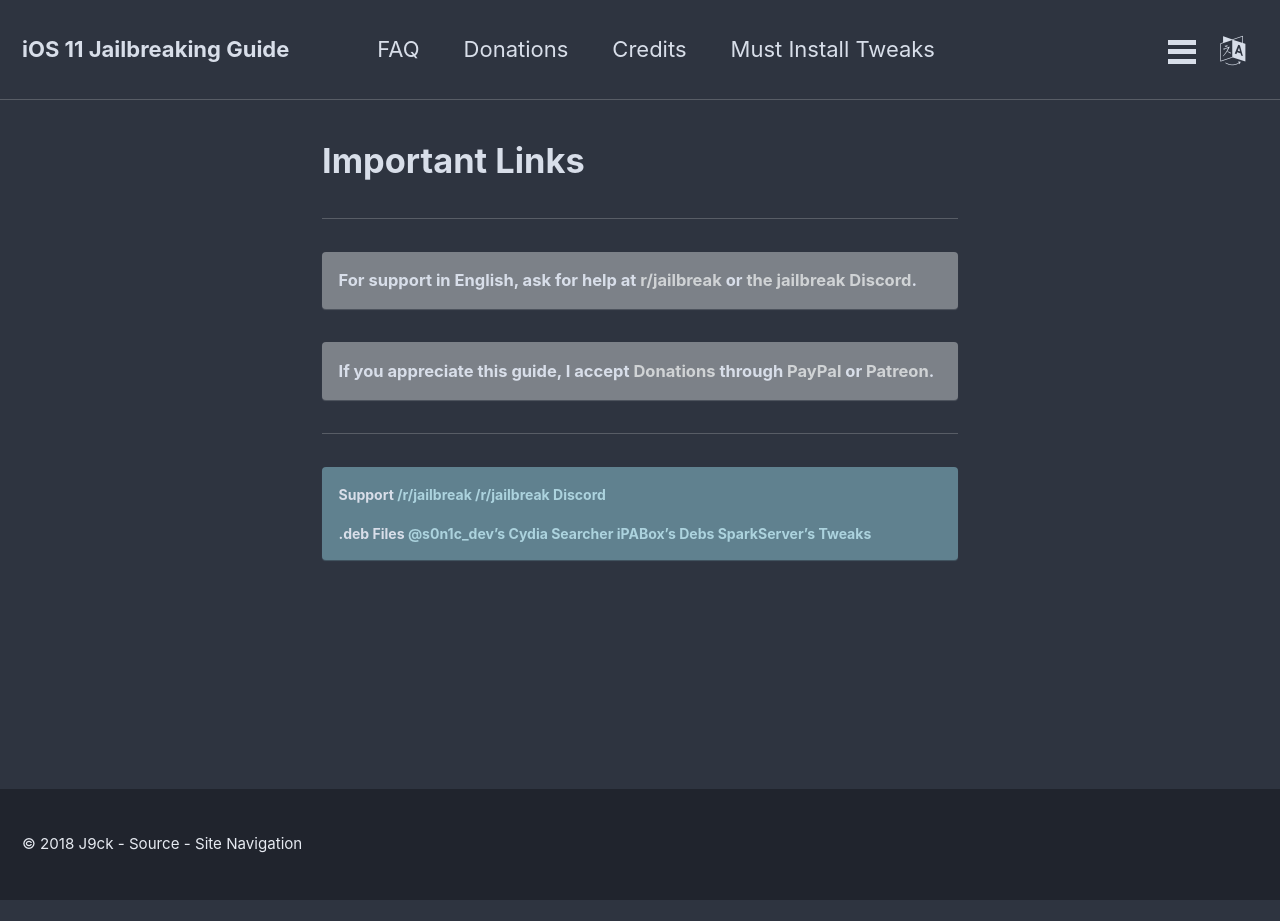
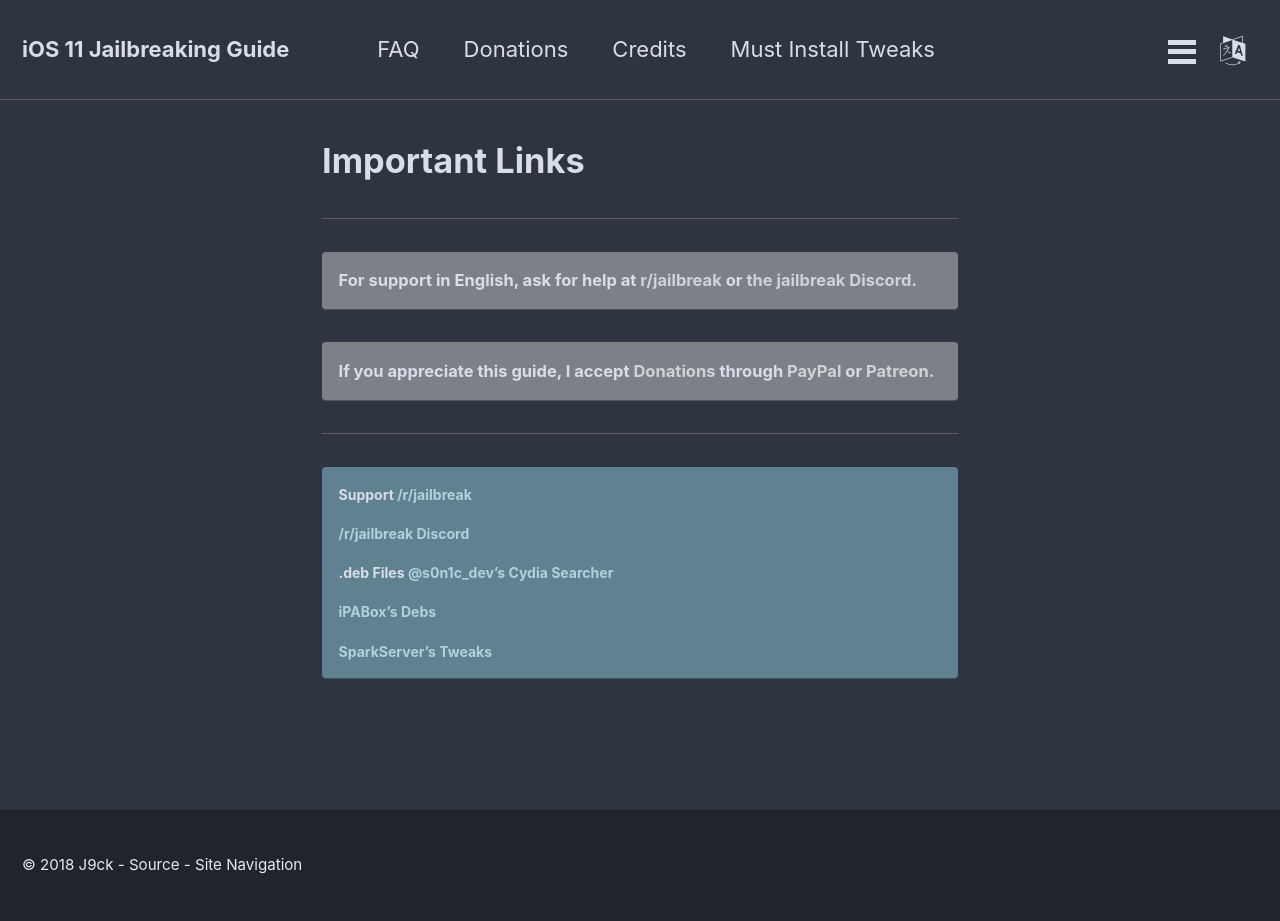
Before and after one commit to jacc/JBGuide, a Jekyll site: the page built from _pages/en_US/important-links.txt, in a window 1280 px wide. Built offline with Jekyll 4.4.1, drawn with Linux system fonts in a browser that asks for light colours; before the commit the page ends 900 px from its top, so only the background shows below that.

Commit message:
formatting

```diff
--- a/_config.yml
+++ b/_config.yml
@@ -105,7 +105,7 @@ author:
   stackoverflow    : # "123456/username" (the last part of your profile url, e.g. http://stackoverflow.com/users/123456/username)
   steam            :
   tumblr           :
-  twitter          : "_j9ck"
+  twitter          : "j9ckk"
   vine             :
   weibo            :
   xing             :
@@ -151,13 +151,13 @@ exclude: [
   _pages/en_PT,
   # _pages/en_US,
   _pages/es_EM,
-  # _pages/es_ES,
+  _pages/es_ES,
   _pages/fi_FI,
   _pages/fr_FR,
-  # _pages/he_IL,
+  _pages/he_IL,
   _pages/hu_HU,
   _pages/id_ID,
-  # _pages/it_IT,
+  _pages/it_IT,
   _pages/ja_JP,
   _pages/ko_KR,
   _pages/ms_MY,
--- a/_pages/en_US/important-links.txt
+++ b/_pages/en_US/important-links.txt
@@ -7,11 +7,15 @@ sitemap: false
 {% capture notice-2 %}
 **Support**
 [/r/jailbreak](https://reddit.com/r/jailbreak)
+
 [/r/jailbreak Discord](https://discord.gg/jb)
 
 **.deb Files**
 [@s0n1c_dev's Cydia Searcher](https://s0n1c.org/cydia)
+
 [iPABox's Debs](http://ipabox.store/debs/)
+
 [SparkServer's Tweaks](https://member.sparkservers.co.uk/login)
+
 {% endcapture %}
 <div class="notice--primary">{{ notice-2 | markdownify }}</div>
```
